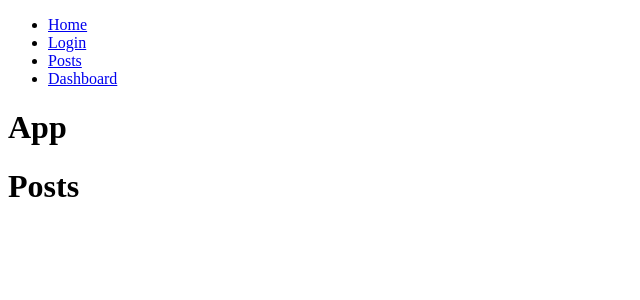
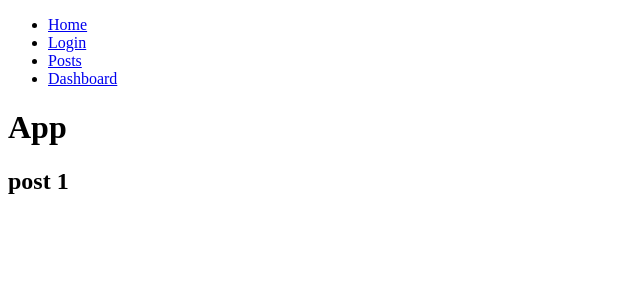
Before and after one commit to Art-San/02.Frontend-07.Routing, a React (Create React App) app: page /posts/1 in a window 1280 px wide. Shown: the top 300 px of the page, without its empty margins (0-640 px from the left). Built offline with nearby package versions, Linux system fonts and the light colour scheme.

Commit message:
Параметры и свойства Route

```diff
--- a/src/app/App.js
+++ b/src/app/App.js
@@ -1,16 +1,19 @@
-import NavBar from "./components/NavBar";
+import NavBar from "./components/NavBar"
 import { Route, Switch } from 'react-router-dom'
 import Dashboard from "./components/Dashboard"
-import Posts from './components/Posts'
+// import Posts from './components/Posts'
 import Login from './components/Login'
 import Home from './components/Home'
-import Stats from "./components/Stats";
+import Stats from "./components/Stats"
+import PostsList from "./components/PostsList"
+import Post from "./components/Post"
 
-// <Route path='/' exact component={Home}/> - первый вариант
+const posts = [ // Параметры и свойства Route
+  {id: 1, label: 'post 1'},
+  {id: 2, label: 'post 2'},
+  {id: 3, label: 'post 3'},
 
-// <Route
-// path='/dashboard'
-// render={(props) => <Dashboard isAdmin={false} {...props}/>} =
+]
 
 function App() {
   return (
@@ -20,15 +23,17 @@ function App() {
       <Switch>
         <Route path='/' exact component={Home}/>
         <Route path='/dashboard/stats' component={Stats}/>
-        {/* <Route path='/dashboard' component={Dashboard}/> */}
+        <Route path='/dashboard' component={Dashboard}/>
+        <Route path='/login' component={Login}/>
         <Route
-          path='/dashboard'
-          render={(props) => {
-            return false && <Dashboard isAdmin={false} {...props}/>
-        }}
+            path='/posts/:postId'
+            render={(props) => <Post posts={posts} {...props}/>} // Параметры и свойства Route
           />
-        <Route path='/posts' component={Posts}/>
-        <Route path='/login' component={Login}/>
+        <Route
+            path='/posts'
+            render={(props) => <PostsList posts={posts} {...props}/>} // Параметры и свойства Route
+          />
+
       </Switch>
     </div>
   );
--- /dev/null
+++ b/src/app/components/Post.jsx
@@ -0,0 +1,14 @@
+import React from 'react'
+
+const Post = ({ match, posts }) => {
+    const postId = match.params.postId
+    const getPostById = (id) => {
+        return posts.find((post) => post.id.toString() === id)
+    }
+    const post = getPostById(postId)
+  return (
+    <h2>{post ? post.label : `Пост c этим id:${postId} не найден`}</h2>
+  )
+}
+
+export default Post
--- /dev/null
+++ b/src/app/components/PostsList.jsx
@@ -0,0 +1,14 @@
+import React from 'react'
+
+const PostsList = ({ posts, }) => {
+  return (
+    // Параметры и свойства Route
+    <>
+    {posts.map((post) => (
+          <h3 key={post.id}>{post.label}</h3>
+      ))}
+  </>
+  )
+}
+
+export default PostsList
```
Also changed, not shown: src/app/components/NavBar.jsx (+1 -11 lines).
